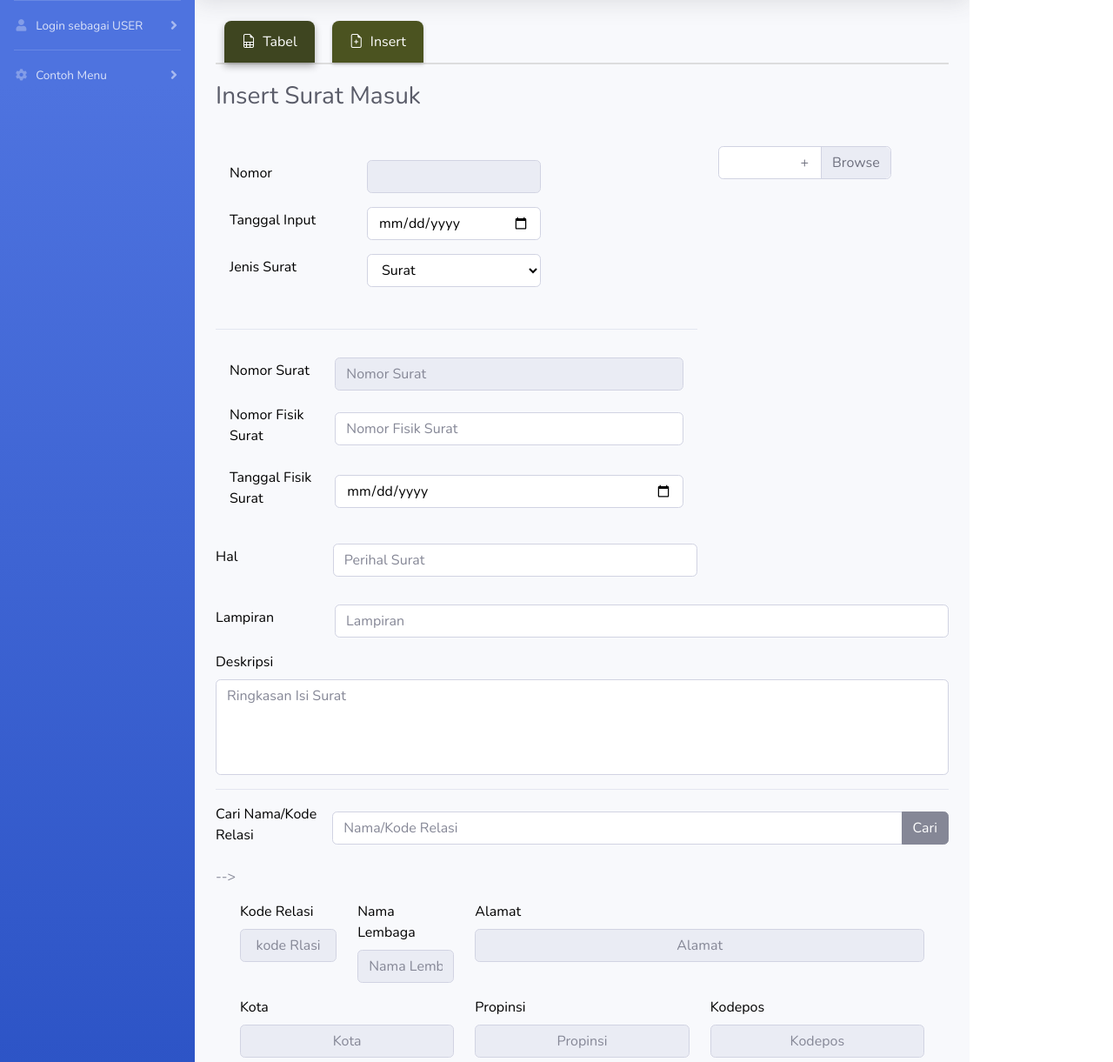
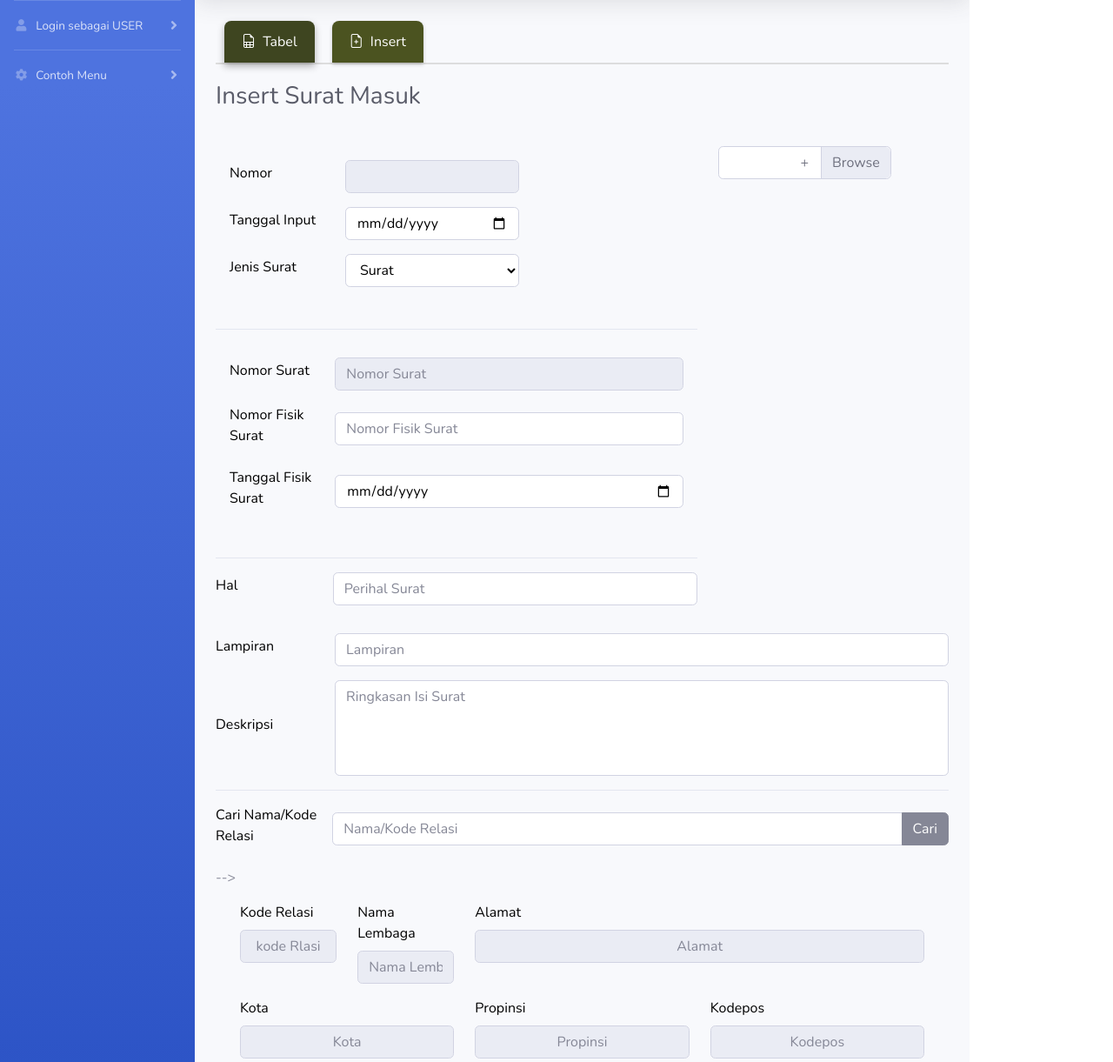
Before and after one commit to Corneldiii/ProjecctKanisius, a CodeIgniter app: page /surat/index.php/controller/inputMemo in a window 1280 px wide. Shown: the part 70-1291 px from the top of the page at 87% size. Run offline with CodeIgniter, Linux system fonts and the light colour scheme; data that the repository does not hold is empty; some libraries are stand-ins or nearby versions.

Commit message:
update layout memo

```diff
--- a/application/views/inputMemo.php
+++ b/application/views/inputMemo.php
@@ -213,15 +213,15 @@ defined('BASEPATH') or exit('No direct script access allowed');
             <!-- Header Section -->
             <div class="header p-3">
                 <div class="form-group d-flex align-items-center">
-                    <label for="nomor" class="mr-2" style="width: 150px;">Nomor</label>
+                    <label for="nomor" class="mr-2" style="width: 125px;">Nomor</label>
                     <input type="text" style="width: 200px;" class="form-control text-left" name="nomor" id="nomor" readonly>
                 </div>
                 <div class="form-group d-flex align-items-center">
-                    <label for="tanggal" class="mr-2" style="width: 150px;">Tanggal Input</label>
+                    <label for="tanggal" class="mr-2" style="width: 125px;">Tanggal Input</label>
                     <input type="date" style="width: 200px;" class="form-control text-left" name="tanggal" id="tanggal">
                 </div>
                 <div class="form-group d-flex align-items-center">
-                    <label for="jenis" class="mr-2" style="width: 150px;">Jenis Surat</label>
+                    <label for="jenis" class="mr-2" style="width: 125px;">Jenis Surat</label>
                     <select class="form-control" style="width: 200px;" id="jenis" name="jenis">
                         <option>Surat</option>
                         <option>Email</option>
@@ -248,9 +248,11 @@ defined('BASEPATH') or exit('No direct script access allowed');
                 </div>
             </div>
 
+            <div class="border-top my-3"></div>
+
             <div class="form-group d-flex align-items-center">
                 <label for="hal" class="mr-2" style="width: 170px;">Hal</label>
-                <input type="text" class="form-control text-left" name="hal" id="hal" placeholder="Perihal Surat">
+                <input type="text"  class="form-control text-left" name="hal" id="hal" placeholder="Perihal Surat">
             </div>
         </div>
 
@@ -269,8 +271,8 @@ defined('BASEPATH') or exit('No direct script access allowed');
                 <label for="lampiran" class="mr-2" style="width: 155px;">Lampiran</label>
                 <input type="text" class="form-control text-left" name="lampiran" id="lampiran" placeholder="Lampiran">
             </div>
-            <div class="form-group">
-                <label for="keterangan">Deskripsi</label>
+            <div class="form-group d-flex align-items-center">
+                <label for="keterangan" class="mr-2" style="width: 155px;">Deskripsi</label>
                 <textarea class="form-control text-left" id="keterangan" name="keterangan" rows="4" placeholder="Ringkasan Isi Surat"></textarea>
             </div>
 
```
